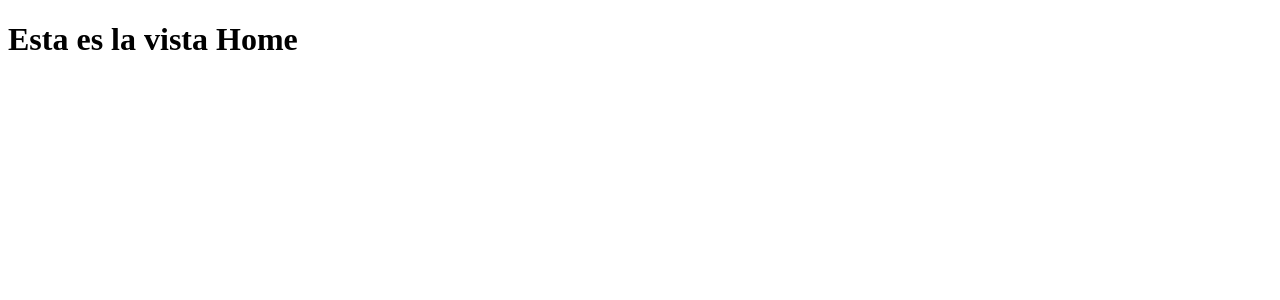
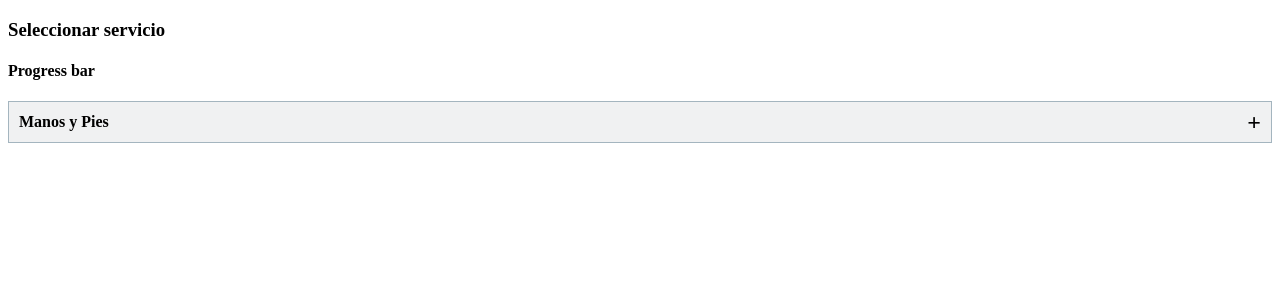
Before and after one commit to apamanuel/reservaApp, a React (Vite) app: page /home in a window 1280 px wide. Shown: the top 300 px of the page. Built offline with nearby package versions, Linux system fonts and the light colour scheme.

Commit message:
Accordion component

```diff
--- /dev/null
+++ b/src/components/Accordion/Accordion.jsx
@@ -0,0 +1,27 @@
+import { useState } from "react";
+import PropTypes from "prop-types";
+import style from "./Accordion.module.css";
+
+const Accordion = ({ title, children }) => {
+  const [isOpen, setIsOpen] = useState(false);
+
+  return (
+    <div className={style.container}>
+      <div onClick={() => setIsOpen(!isOpen)} className={style.titleContainer}>
+        <h4 className={style.title}>{title}</h4>
+        {isOpen ? (
+          <h2 className={style.symbol}>-</h2>
+        ) : (
+          <h2 className={style.symbol}>+</h2>
+        )}
+      </div>
+      {isOpen && <div>{children}</div>}
+    </div>
+  );
+};
+
+Accordion.propTypes = {
+  title: PropTypes.string.isRequired,
+  children: PropTypes.element.isRequired,
+};
+export default Accordion;
--- /dev/null
+++ b/src/components/Accordion/Accordion.module.css
@@ -0,0 +1,24 @@
+.container{
+  border:1.5px solid #A4B5BF;
+}
+.titleContainer{
+    background-color: #F0F1F2;
+    display: grid;
+    grid-template-columns: auto auto auto;
+    height: 40px;
+    align-content: center;
+}
+.title{
+    grid-column: 1/2;
+    display: flex;
+    justify-content: baseline;
+    align-items: center;
+    margin-left: 10px;
+}
+.symbol{
+    grid-column: 3/4;
+    font-weight:bolder;
+    display: flex;
+    justify-content: end;
+    margin-right: 10px;
+}
--- a/src/views/Home/Home.jsx
+++ b/src/views/Home/Home.jsx
@@ -1,8 +1,21 @@
+import Accordion from "../../components/Accordion/Accordion";
+
 const Home = () => {
   return (
-    <>
-      <h1>Esta es la vista Home</h1>
-    </>
+    <div>
+      <div>
+        <h3>Seleccionar servicio</h3>
+      </div>
+      <div>
+        <h4>Progress bar</h4>
+      </div>
+      <div>
+        <Accordion title="Manos y Pies">
+          <p>Esculpido (Solo en 1 una)</p>
+          <p>Esculpido (Solo en 1 una)</p>
+        </Accordion>
+      </div>
+    </div>
   );
 };
 
```
